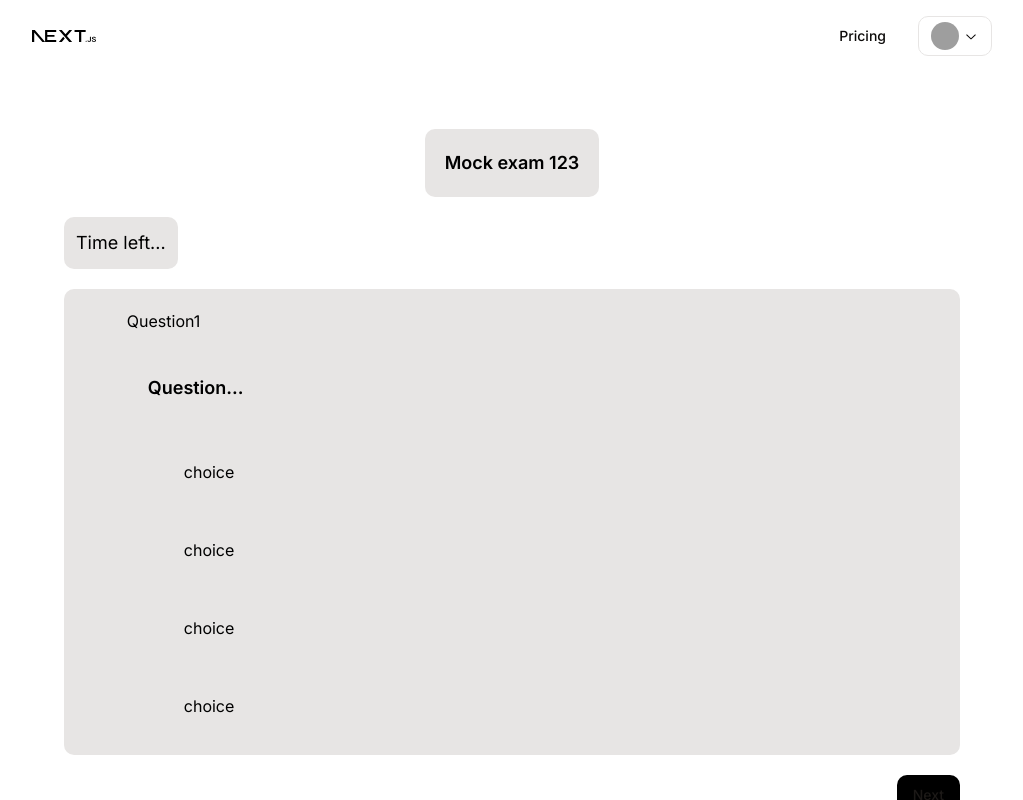
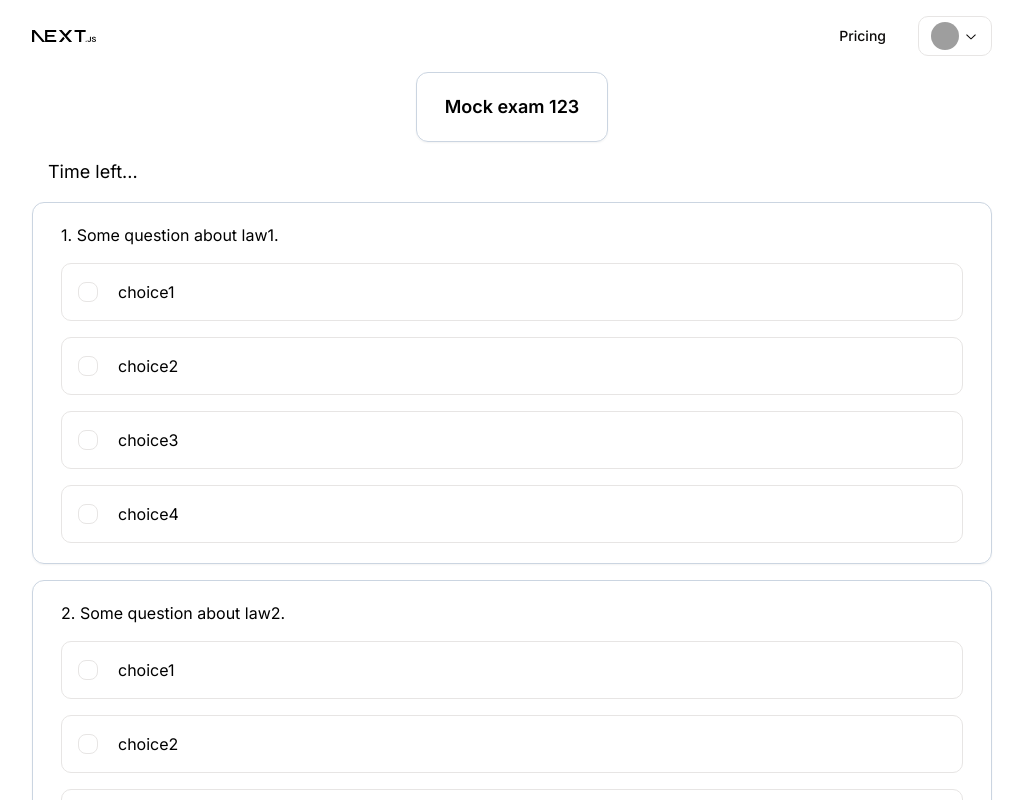
Before and after one commit to Drive-D-Dev/EdTech, a Next.js app in the folder frontend/: page /mock in a window 1280 px wide. Shown: the top 800 px of the page, without its empty margins (128-1151 px from the left). Built offline with nearby package versions, Linux system fonts and the light colour scheme; grey boxes are pictures that could not be loaded.

Commit message:
[EDIT]mock page

```diff
--- a/frontend/package.json
+++ b/frontend/package.json
@@ -29,8 +29,9 @@
     "framer-motion": "^11.3.24",
     "lodash.debounce": "^4.0.8",
     "lucide-react": "^0.417.0",
-    "next": "14.2.5",
+    "next": "^14.2.6",
     "next-themes": "^0.3.0",
+    "node": "^22.7.0",
     "react": "^18",
     "react-day-picker": "^8.10.1",
     "react-dom": "^18",
--- a/frontend/src/app/home/page.tsx
+++ b/frontend/src/app/home/page.tsx
@@ -1,7 +1,16 @@
 "use client"; // Ensure this is a Client Component
 
 import { useState } from "react";
+import { useRouter } from "next/navigation";
 import { Button } from "@/components/ui/button";
+import {
+  Dialog,
+  DialogContent,
+  DialogDescription,
+  DialogHeader,
+  DialogTitle,
+  DialogTrigger,
+} from "@/components/ui/dialog";
 
 // Mock Data
 const mockQuestions = [
@@ -28,37 +37,58 @@ const HomePage = () => {
     setIsVisible(false);
   };
 
+  const router = useRouter();
+
+  const handleNavigate = () => {
+    router.push("/mock");
+  };
+
   return (
-    <div className="flex justify-center h-screen">
-      <div className="flex flex-col space-y-4 w-[70%]">
+    <main className="container flex flex-col justify-center">
+      <div className="flex flex-col space-y-4">
         {isVisible && (
-          <div className="relative flex flex-col justify-center items-center w-full h-fit p-10 bg-gray-100 shadow-lg rounded-md">
+          // <Dialog open={isVisible} onOpenChange={setIsVisible}>
+          //   <DialogContent>
+          //     <button
+          //       onClick={handleClose}
+          //       className="absolute top-2 right-2 text-black text-lg font-bold"
+          //     >
+          //       ×
+          //     </button>
+          //     <p className="text-black text-lg font-semibold text-center">
+          //       Your goal within reach.
+          //     </p>
 
+          //     <p className="text-black text-lg font-semibold text-center">
+          //       Do mock exams, practice questions, get answers all in one app.
+          //     </p>
+          //   </DialogContent>
+          // </Dialog>
+
+          <div className="box relative flex flex-col items-center space-y-6 pt-6">
             <Button
               onClick={handleClose}
-              className="absolute top-2 right-2 text-black text-lg font-bold"
+              className="absolute top-0 right-0 m-2"
               variant={"ghost"}
             >
               ×
             </Button>
-
             <p className="text-black text-lg font-semibold text-center">
-              Your goal within reach
+              Your goal within reach.
             </p>
             <p className="text-black text-lg font-semibold text-center">
-              Do mock exams, practice questions, get answers all in one app
+              Do mock exams, practice questions, get answers all in one app.
             </p>
           </div>
         )}
 
-        <div className="flex flex-col justify-center items-center w-full h-fit p-10 bg-gray-100 shadow-lg space-y-4 rounded-md">
-          <p className="text-black text-lg font-semibold">Top questions</p>
+        <div className="box flex flex-col items-center space-y-6">
+          <p className="text-black text-lg font-semibold text-center">
+            Top questions
+          </p>
 
           {visibleQuestions.map((item) => (
-            <div
-              key={item.id}
-              className="flex justify-between items-center bg-white w-full h-fit p-4 border border-gray-300 rounded-md"
-            >
+            <div key={item.id} className="box flex justify-between w-full">
               <div className="flex items-center space-x-2">
                 <input
                   type="checkbox"
@@ -71,19 +101,21 @@ const HomePage = () => {
           ))}
 
           <p
-            className="text-black text-sm cursor-pointer"
+            className="text-black text-sm cursor-pointer text-center"
             onClick={toggleShowAll}
           >
             {showAll ? "See less" : "See more"}
           </p>
         </div>
 
-        <div className="flex flex-col justify-center items-center w-full h-fit p-10 bg-gray-100 shadow-lg space-y-4 rounded-md">
+        <div className="box flex flex-col items-center space-y-4">
           <p className="text-black text-sm">Do mock exam</p>
-          <Button variant={"default"}>Start</Button>
+          <Button variant={"default"} onClick={handleNavigate}>
+            Start
+          </Button>
         </div>
       </div>
-    </div>
+    </main>
   );
 };
 
--- a/frontend/src/app/mock/page.tsx
+++ b/frontend/src/app/mock/page.tsx
@@ -1,73 +1,85 @@
-'use client';
+"use client";
 
-import { useState } from 'react';
-import { Button } from '@/components/ui/button';
-import ChoiceBox from '@/components/choicebox';
+import { useState } from "react";
+import { Button } from "@/components/ui/button";
+import ChoiceBox from "@/components/choicebox";
+
+// Mock Data
+const mockExam = [
+  {
+    id: "1",
+    question: "Some question about law1.",
+    choice: ["choice1", "choice2", "choice3", "choice4"],
+  },
+  {
+    id: "2",
+    question: "Some question about law2.",
+    choice: ["choice1", "choice2", "choice3", "choice4"],
+  },
+  {
+    id: "3",
+    question: "Some question about law3.",
+    choice: ["choice1", "choice2", "choice3", "choice4"],
+  },
+  {
+    id: "4",
+    question: "Some question about law4.",
+    choice: ["choice1", "choice2", "choice3", "choice4"],
+  },
+  {
+    id: "5",
+    question: "Some question about law5.",
+    choice: ["choice1", "choice2", "choice3", "choice4"],
+  },
+];
 
 const MockPage = () => {
-	const [selectedId, setSelectedId] = useState<string | null>(null);
+  const [selectedChoices, setSelectedChoices] = useState<{
+    [key: string]: string | null;
+  }>({});
 
-	const handleSelect = (id: string) => {
-		setSelectedId(id);
+  const handleSelect = (questionId: string, choice: string) => {
+    setSelectedChoices((prev) => ({
+      ...prev,
+      [questionId]: choice,
+    }));
   };
+
   return (
-		<div className='flex justify-center items-center h-screen bg-white'>
-			<div className='flex flex-col space-y-5 w-[70%] items-center'>
-				<div className='flex flex-col justify-center items-center bg-stone-200 rounded-md p-5'>
-					<p className='text-black text-lg font-semibold'>
-						Mock exam 123
-					</p>
+    <div className="container flex flex-col justify-center items-center space-y-4">
+      <div className="box flex flex-col justify-center items-center w-fit">
+        <p className="text-black text-lg font-semibold">Mock exam 123</p>
       </div>
-				<div className='w-full flex justify-start'>
-					<div className='bg-stone-200 rounded-md p-3 justify-end'>
-						<p className='text-black text-lg font-normal'>
-							Time left...
-						</p>
+
+      <div className="w-full flex justify-start pl-4">
+        <p className="text-black text-lg font-normal">Time left...</p>
       </div>
+
+      {mockExam.map((exam) => (
+        <div
+          key={exam.id}
+          className="box flex flex-col justify-center items-center w-full space-y-4"
+        >
+          <div className="w-full flex justify-start">
+            <p className="text-black text-md font-normal">{exam.id+". "}{exam.question}</p>
           </div>
-				<div className='flex flex-col justify-center items-center bg-stone-200 rounded-md w-full p-5 space-y-5'>
-					<div className='flex flex-col space-y-5 w-[90%] items-center'>
-						<div className='w-full flex justify-start'>
-							<p className='text-black text-md font-normal'>
-								Question1
-							</p>
+
+          {exam.choice.map((choice, index) => (
+            <ChoiceBox
+              key={index}
+              id={choice}
+              label={choice}
+              checked={selectedChoices[exam.id] === choice}
+              onChange={() => handleSelect(exam.id, choice)}
+            />
+          ))}
         </div>
-						<div className='flex flex-col border rounded-md w-full p-5 justify-start'>
-							<p className='text-black text-lg font-semibold'>
-								Question...
-							</p>
-						</div>
-						<ChoiceBox
-							id='choice1'
-							label='choice'
-							checked={selectedId === 'choice1'}
-							onChange={() => handleSelect('choice1')}
-						/>
-						<ChoiceBox
-							id='choice2'
-							label='choice'
-							checked={selectedId === 'choice2'}
-							onChange={() => handleSelect('choice2')}
-						/>
-						<ChoiceBox
-							id='choice3'
-							label='choice'
-							checked={selectedId === 'choice3'}
-							onChange={() => handleSelect('choice3')}
-						/>
-						<ChoiceBox
-							id='choice4'
-							label='choice'
-							checked={selectedId === 'choice4'}
-							onChange={() => handleSelect('choice4')}
-						/>
-					</div>
-				</div>
-				<div className='w-full flex justify-end'>
-					<Button variant={'secondary'} className='bg-black'>
+      ))}
+
+      <div className="w-full flex justify-end">
+        <Button variant={"secondary"} className="">
           Next
         </Button>
-				</div>
       </div>
     </div>
   );
```
Also changed, not shown: 1 other file (tests, documents, lock files or other folders). Lines whose indentation alone changed are shown as unchanged.
